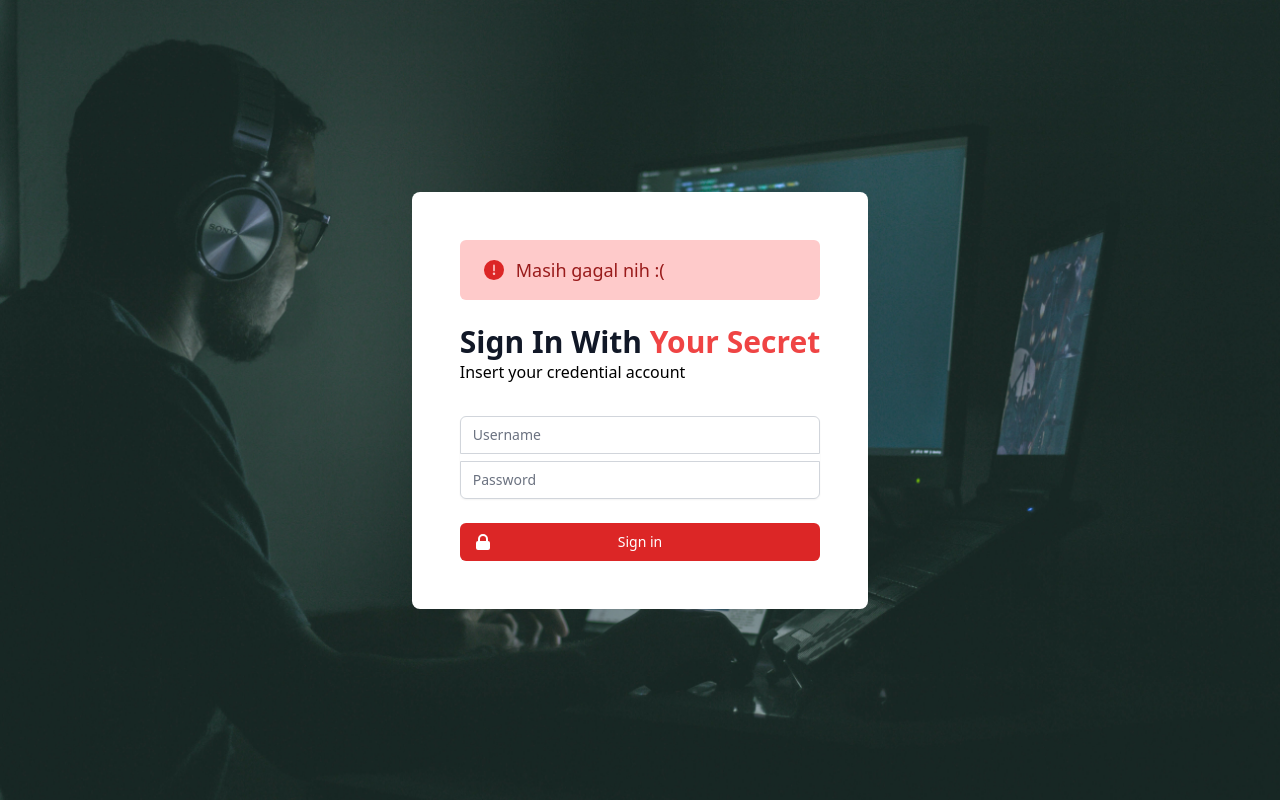
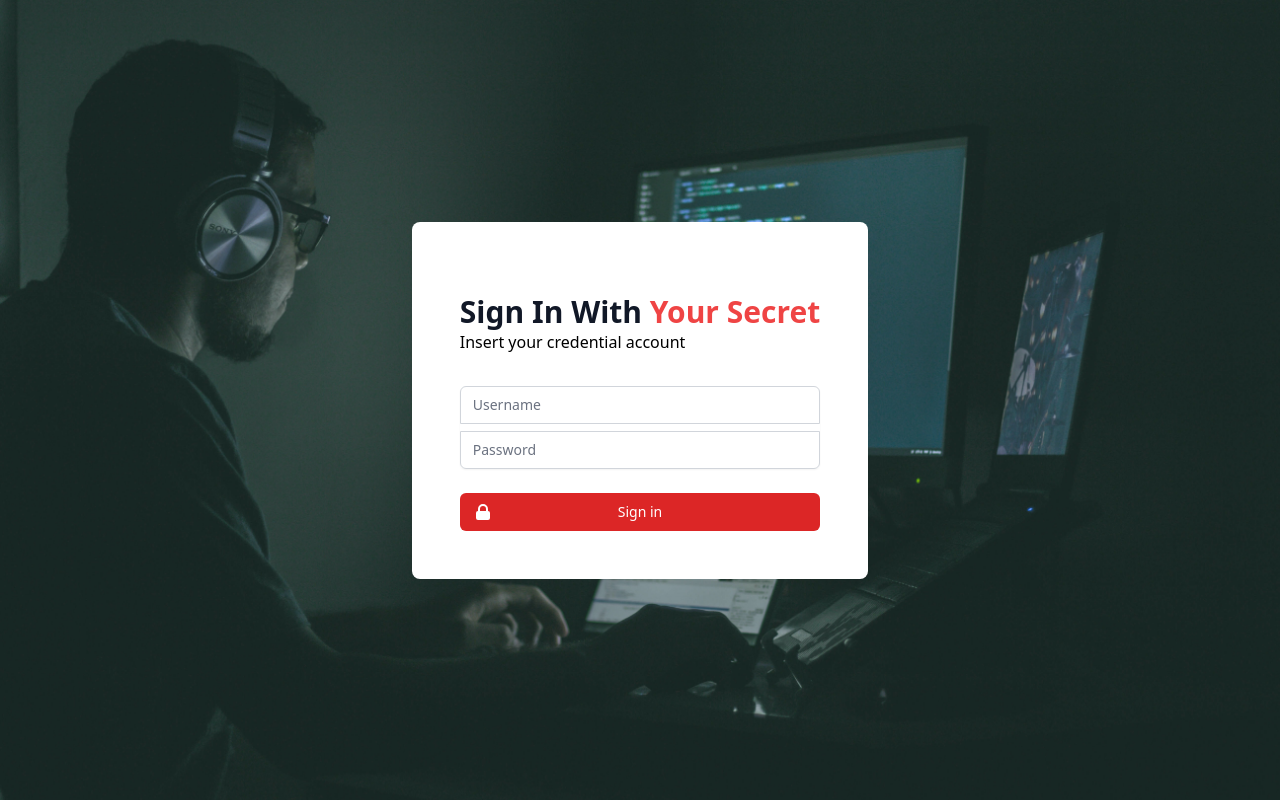
Before and after one commit to aprian1337/touchme, a Next.js app: page /auth/login in a window 1280 px wide. Built offline with nearby package versions, Linux system fonts and the light colour scheme.

Commit message:
fix: alert on sign in page

```diff
--- a/pages/auth/login.tsx
+++ b/pages/auth/login.tsx
@@ -37,10 +37,6 @@ export default function Login() {
         },
       },
     });
-  };
-
-  useEffect(() => {
-    AuthCheckAuthenticated(cookie);
     if (data?.touchme_users.length > 0) {
       AuthLogin(setCookie, signIn.username);
       Router.push("/admin/experiences");
@@ -51,7 +47,11 @@ export default function Login() {
         error: true,
       });
     }
-  }, [data]);
+  };
+
+  useEffect(() => {
+    AuthCheckAuthenticated(cookie);
+  }, []);
 
   return (
     <div
@@ -65,7 +65,7 @@ export default function Login() {
       {loading ? <Loading /> : ""}
       <div className="min-h-full flex items-center justify-center py-12 px-4 sm:px-8 lg:px-8">
         <div className="rounded-lg bg-white p-12">
-          <div className={!signIn.error ? "hidden" : ""}>
+          <div className={signIn.error ? "" : "hidden"}>
             <AlertError error="Masih gagal nih :(" />
           </div>
           <div className="max-w-md w-full">
```
